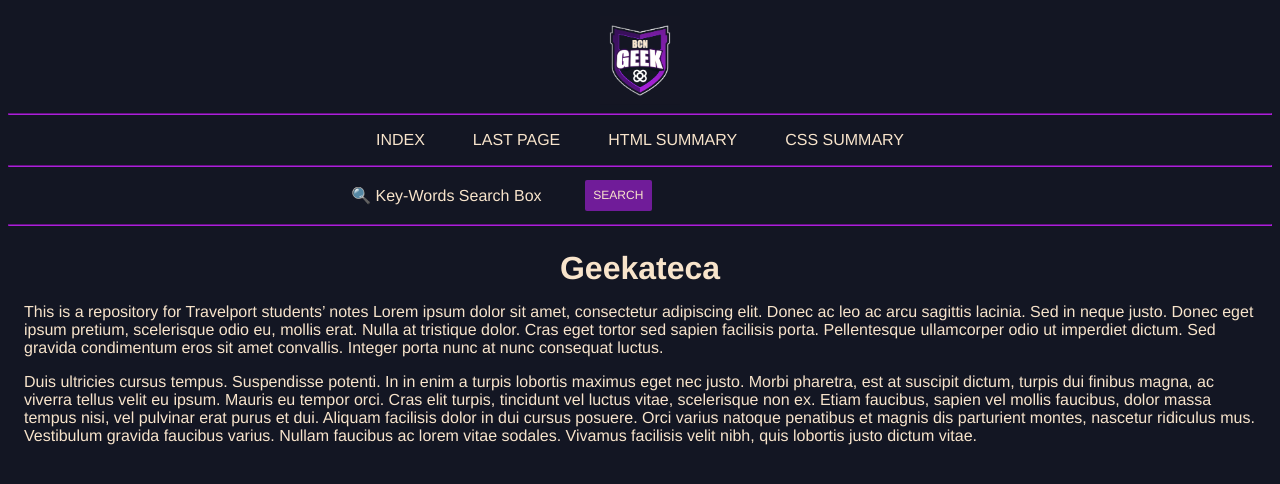
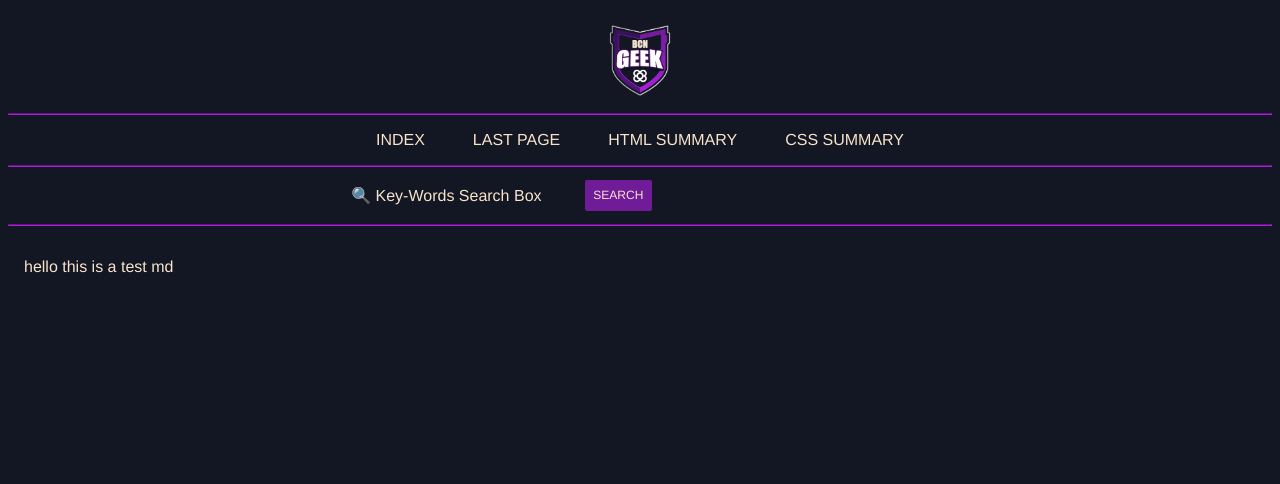
Before and after one commit to BCNGEEKS/Geekateca, a Jekyll site: the page built from Ruben-readme.md, in a window 1280 px wide. Shown: the top 484 px of the page. Built offline with Jekyll 4.4.1, drawn with Linux system fonts in a browser that asks for light colours; our own code applies the rules of GitHub Pages for plain Markdown files.

Commit message:
Update Ruben-readme.md

```diff
--- a/Ruben-readme.md
+++ b/Ruben-readme.md
@@ -1,10 +1 @@
-# Geekateca
-This is a repository for Travelport students' notes
-Lorem ipsum dolor sit amet, consectetur adipiscing elit. Donec ac leo ac arcu sagittis lacinia. Sed in neque justo. Donec eget ipsum pretium, scelerisque odio eu,
-mollis erat. Nulla at tristique dolor. Cras eget tortor sed sapien facilisis porta. Pellentesque ullamcorper odio ut imperdiet dictum. Sed gravida condimentum eros
-sit amet convallis. Integer porta nunc at nunc consequat luctus.
-
-Duis ultricies cursus tempus. Suspendisse potenti. In in enim a turpis lobortis maximus eget nec justo. Morbi pharetra, est at suscipit dictum, turpis dui finibus magna,
-ac viverra tellus velit eu ipsum. Mauris eu tempor orci. Cras elit turpis, tincidunt vel luctus vitae, scelerisque non ex. Etiam faucibus, sapien vel mollis faucibus,
-dolor massa tempus nisi, vel pulvinar erat purus et dui. Aliquam facilisis dolor in dui cursus posuere. Orci varius natoque penatibus et magnis dis parturient montes,
-nascetur ridiculus mus. Vestibulum gravida faucibus varius. Nullam faucibus ac lorem vitae sodales. Vivamus facilisis velit nibh, quis lobortis justo dictum vitae.
+hello this is a test md
```
